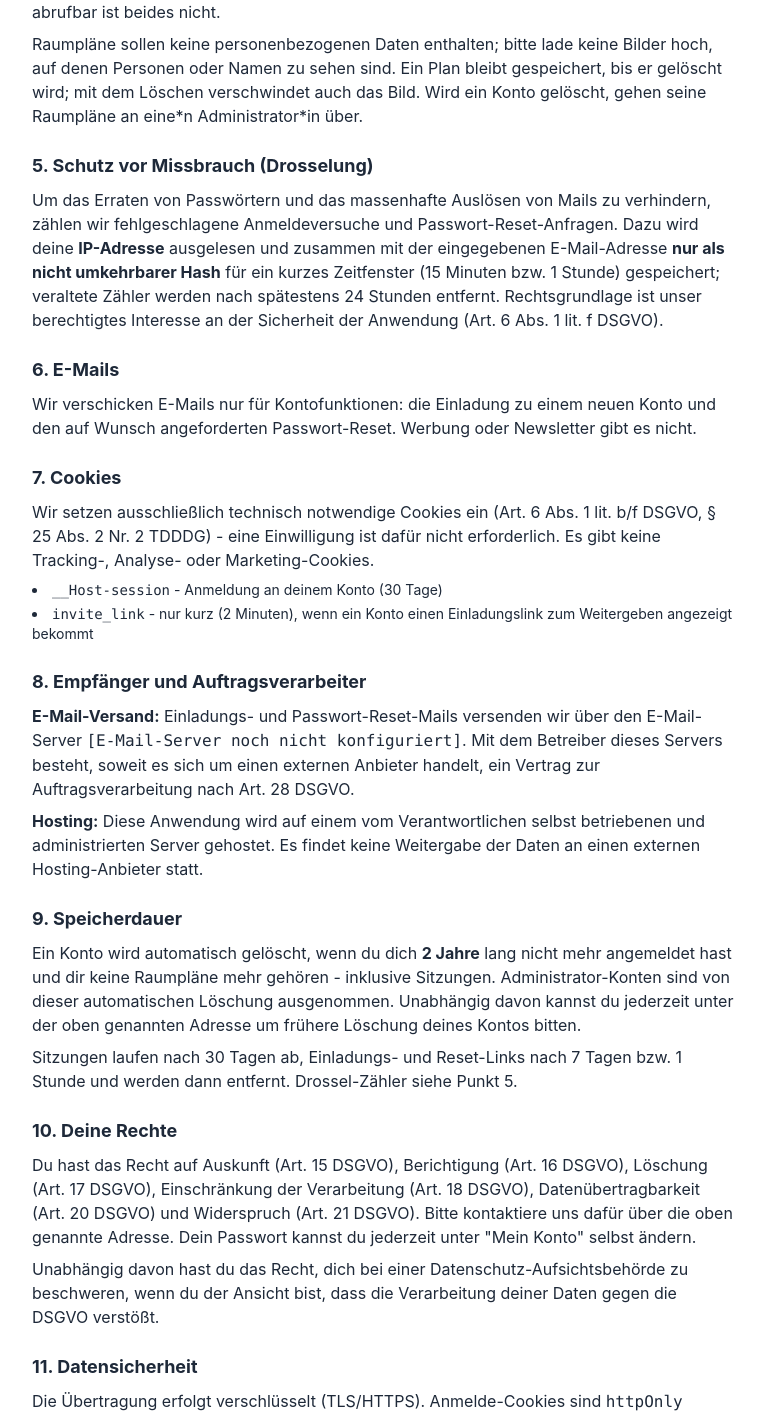
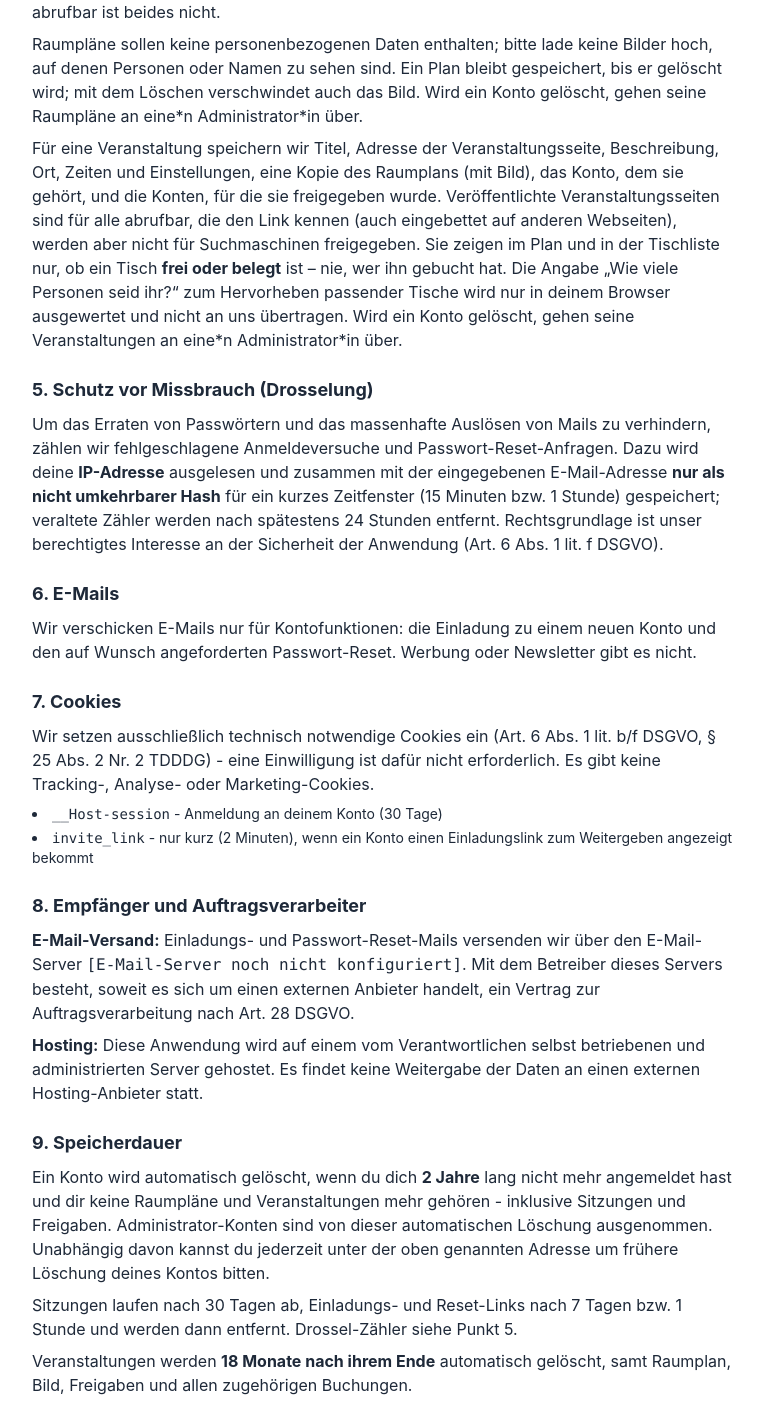
Before and after one commit to druXter/seating, a Next.js app: page /datenschutz in a window 1280 px wide. Shown: the part 1041-2458 px from the top of the page, without its empty margins (256-1020 px from the left). Built offline with nearby package versions, Linux system fonts and the light colour scheme; no server answers.

Commit message:
docs: README, Datenschutz und Konzept für Phase 2; Stolpersteine ergänzt

```diff
--- a/app/datenschutz/page.tsx
+++ b/app/datenschutz/page.tsx
@@ -3,8 +3,9 @@ import Link from 'next/link'
 
 // ENTWURF: Beschreibt, was dieses Tool tatsächlich speichert und verarbeitet. Er ersetzt keine
 // Rechtsberatung - vor dem Einsatz mit Externen bitte einmal prüfen lassen und bei jeder
-// Änderung der Datenverarbeitung mitpflegen. Stand: Phase 1 (Konten der Veranstalter*innen,
-// Raumpläne mit Hintergrundbildern). Mit Phase 3 kommen Buchungen dazu (Name, E-Mail, ggf. Telefon,
+// Änderung der Datenverarbeitung mitpflegen. Stand: Phase 2 (Konten der Veranstalter*innen,
+// Raumpläne mit Hintergrundbildern, Events mit öffentlicher Planansicht und Freigaben). Mit Phase 3
+// kommen Buchungen dazu (Name, E-Mail, ggf. Telefon,
 // Gruppengröße, Verifizierung, Buchungsmails mit .ics, Verwaltungslink, Löschfristen für
 // Buchungen) - dann hier ergänzen, siehe docs/KONZEPT.md Abschnitt 11.
 //
@@ -72,7 +73,7 @@ export default function DatenschutzPage() {
         </div>
 
         <div>
-          <h2 className="font-bold text-lg">4. Raumpläne und hochgeladene Bilder</h2>
+          <h2 className="font-bold text-lg">4. Raumpläne, Veranstaltungen und hochgeladene Bilder</h2>
           <p className="mt-2">
             Veranstalter*innen können Raumpläne anlegen und optional ein Bild (z.B. einen Grundriss) als Hintergrund
             hochladen. Gespeichert werden der Plan, sein Name, das Konto, dem er gehört, und das Bild als Datei auf unserem
@@ -84,6 +85,16 @@ export default function DatenschutzPage() {
             Raumpläne sollen keine personenbezogenen Daten enthalten; bitte lade keine Bilder hoch, auf denen Personen oder
             Namen zu sehen sind. Ein Plan bleibt gespeichert, bis er gelöscht wird; mit dem Löschen verschwindet auch das
             Bild. Wird ein Konto gelöscht, gehen seine Raumpläne an eine*n Administrator*in über.
+          </p>
+          <p className="mt-2">
+            Für eine Veranstaltung speichern wir Titel, Adresse der Veranstaltungsseite, Beschreibung, Ort, Zeiten und
+            Einstellungen, eine Kopie des Raumplans (mit Bild), das Konto, dem sie gehört, und die Konten, für die sie
+            freigegeben wurde. Veröffentlichte Veranstaltungsseiten sind für alle abrufbar, die den Link kennen (auch
+            eingebettet auf anderen Webseiten), werden aber nicht für Suchmaschinen freigegeben. Sie zeigen im Plan und
+            in der Tischliste nur, ob ein Tisch <strong>frei oder belegt</strong> ist – nie, wer ihn gebucht hat.
+            Die Angabe „Wie viele Personen seid ihr?“ zum Hervorheben passender Tische wird nur in deinem Browser
+            ausgewertet und nicht an uns übertragen. Wird ein Konto gelöscht, gehen seine Veranstaltungen an eine*n
+            Administrator*in über.
           </p>
         </div>
 
@@ -138,7 +149,8 @@ export default function DatenschutzPage() {
           <h2 className="font-bold text-lg">9. Speicherdauer</h2>
           <p className="mt-2">
             Ein Konto wird automatisch gelöscht, wenn du dich <strong>2 Jahre</strong> lang nicht mehr angemeldet
-            hast und dir keine Raumpläne mehr gehören - inklusive Sitzungen. Administrator-Konten sind von dieser
+            hast und dir keine Raumpläne und Veranstaltungen mehr gehören - inklusive Sitzungen und Freigaben.
+            Administrator-Konten sind von dieser
             automatischen Löschung ausgenommen.
             Unabhängig davon kannst du jederzeit unter der oben genannten Adresse um frühere Löschung deines Kontos
             bitten.
@@ -146,6 +158,10 @@ export default function DatenschutzPage() {
           <p className="mt-2">
             Sitzungen laufen nach 30 Tagen ab, Einladungs- und Reset-Links nach 7 Tagen bzw. 1 Stunde und werden dann
             entfernt. Drossel-Zähler siehe Punkt 5.
+          </p>
+          <p className="mt-2">
+            Veranstaltungen werden <strong>18 Monate nach ihrem Ende</strong> automatisch gelöscht, samt Raumplan, Bild,
+            Freigaben und allen zugehörigen Buchungen.
           </p>
         </div>
 
```
Also changed, not shown: 3 other files (tests, documents, lock files or other folders).
